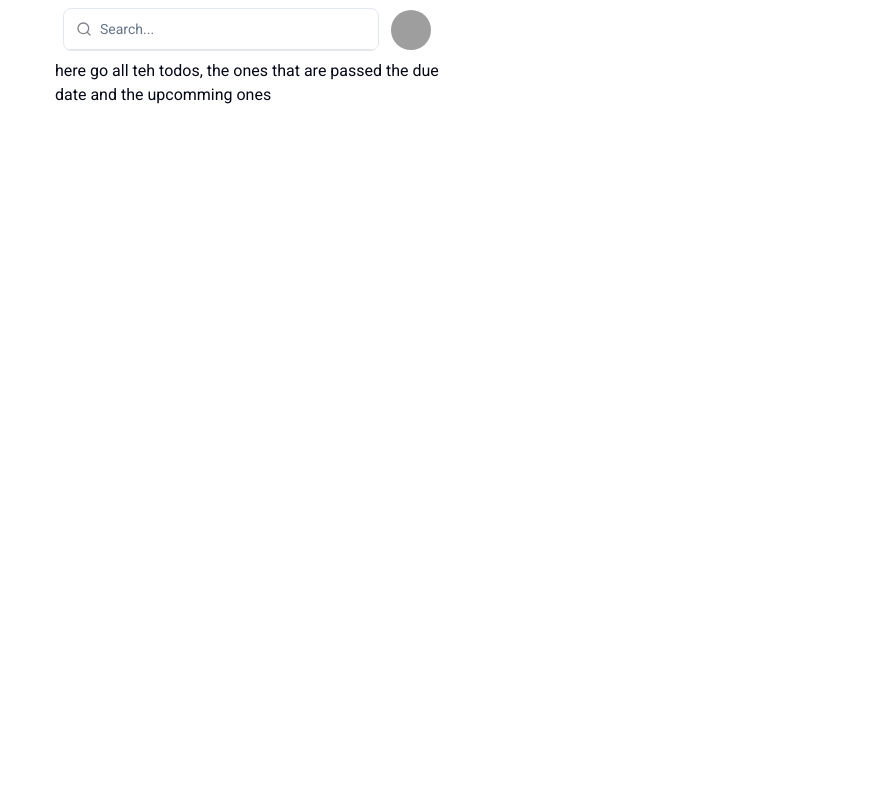
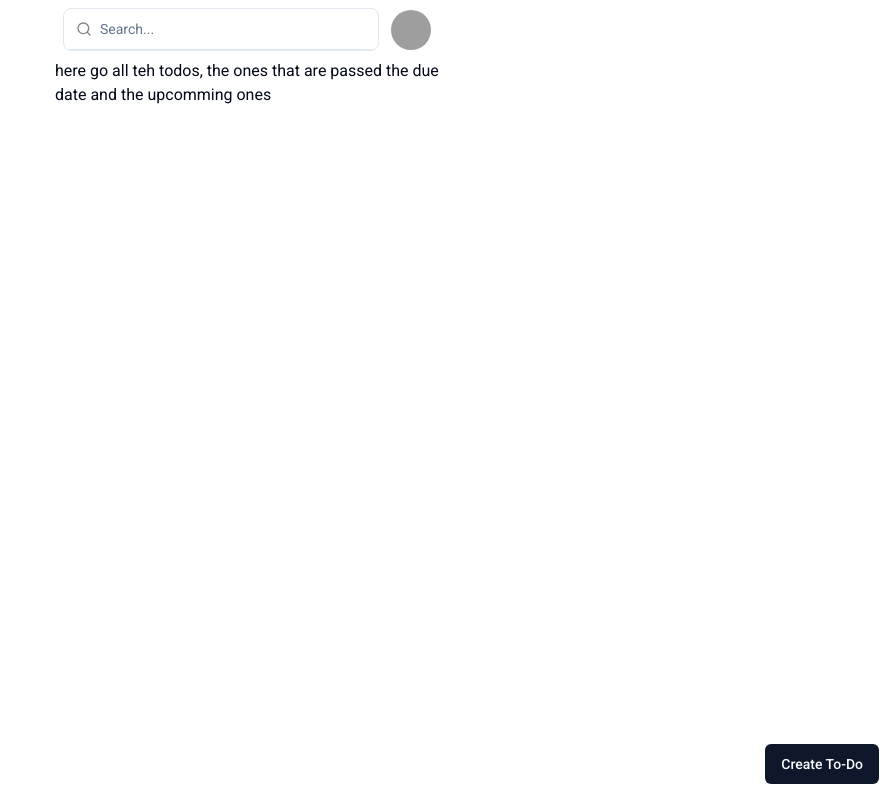
Before and after one commit to BastidaNicolas/todo-plus, a Next.js app: page /to-do/history in a window 1280 px wide. Shown: the whole page, without its empty margins (393-1280 px from the left). Built offline with nearby package versions, Linux system fonts and the light colour scheme; grey boxes are pictures that could not be loaded.

Commit message:
UI: create & edit btn created

```diff
--- a/app/to-do/[id]/page.tsx
+++ b/app/to-do/[id]/page.tsx
@@ -1,7 +1,10 @@
+import EditBtn from "@/components/buttons/editBtn";
+
 export default function Page() {
     return (
       <main className="max-w-sm m-auto flex flex-col items-center">
         This is for when the header and content have the same max width in the design file
+        <EditBtn/>
       </main>
     );
 }
--- a/app/to-do/history/page.tsx
+++ b/app/to-do/history/page.tsx
@@ -1,7 +1,10 @@
+import CreateBtn from "@/components/buttons/createBtn";
+
 export default function Page() {
     return (
       <main className="max-w-sm m-auto flex flex-col items-center">
         here go all teh todos, the ones that are passed the due date and the upcomming ones
+        <CreateBtn/>
       </main>
     );
 }
--- a/app/to-do/page.tsx
+++ b/app/to-do/page.tsx
@@ -1,7 +1,10 @@
+import CreateBtn from "@/components/buttons/createBtn";
+
 export default function Page() {
     return (
       <main className="max-w-sm m-auto flex flex-col items-center">
         To-Dos here goes all teh todos that have to be done
+        <CreateBtn/>
       </main>
     );
 }
--- /dev/null
+++ b/components/buttons/createBtn.tsx
@@ -0,0 +1,12 @@
+"use client"
+import { Button } from "@/components/ui/button";
+import { useRouter } from 'next/navigation';
+
+export default function CreateBtn() {
+
+    const router = useRouter();
+
+    return (
+        <Button onClick={() => router.push("/to-do/create")} className="fixed bottom-4 right-2" >Create To-Do</Button>
+    );
+  }
--- /dev/null
+++ b/components/buttons/editBtn.tsx
@@ -0,0 +1,12 @@
+"use client"
+import { Button } from "@/components/ui/button";
+import { useRouter } from 'next/navigation';
+
+export default function EditBtn() {
+
+    const router = useRouter();
+
+    return (
+        <Button onClick={() => router.push("/to-do/1/edit")} variant={"link"} >Edit</Button>
+    );
+  }
```
